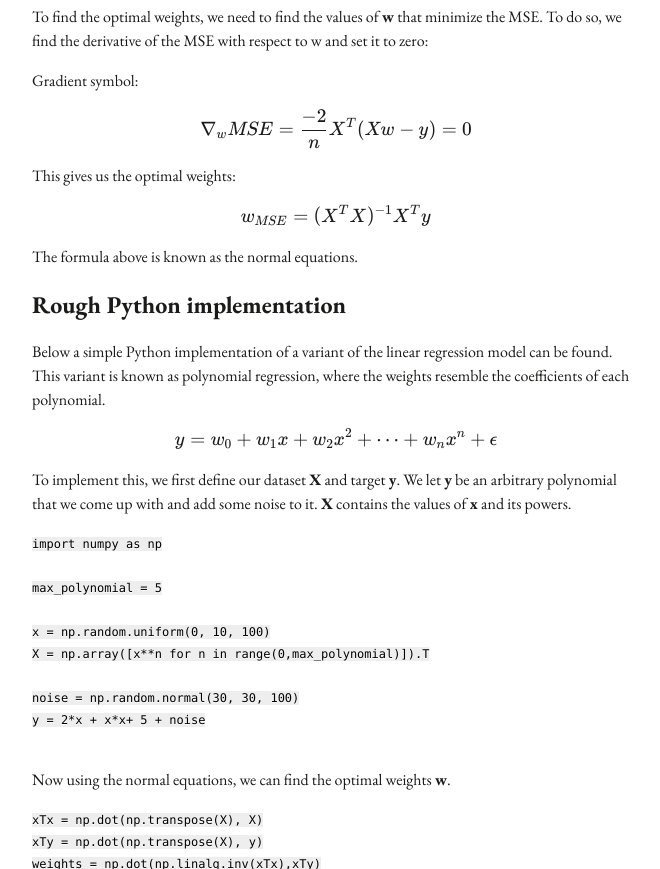
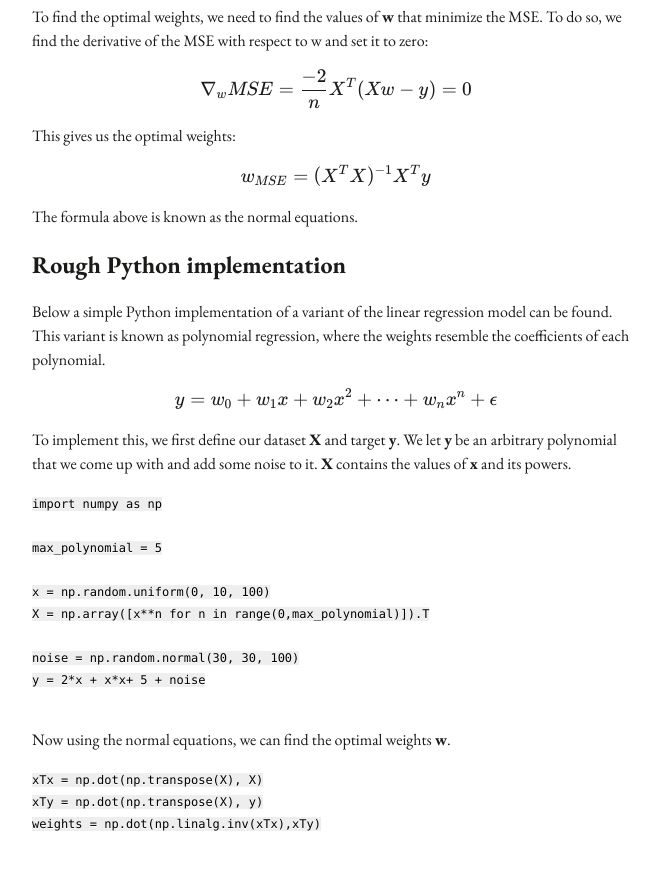
Before and after one commit to daanklijn/daanklijn.github.com, an Eleventy site: page content/blog/1-linear-regression/1-linear-regression.md in a window 1280 px wide. Shown: the part 1109-1978 px from the top of the page, without its empty margins (304-964 px from the left). Built offline with nearby package versions, Linux system fonts and the light colour scheme; Eleventy itself is replaced by a stand-in of ours; some packages are replaced by stand-ins of ours; code samples lack their colours; files that its build step writes are made by us from their sources; what zod, zod-validation-error would draw is missing.

Commit message:
Fix typo

```diff
--- a/content/blog/1-linear-regression/1-linear-regression.md
+++ b/content/blog/1-linear-regression/1-linear-regression.md
@@ -37,8 +37,6 @@ $$ = \frac{1}{n} (Xw - y)^T (Xw - y)$$
 
 To find the optimal weights, we need to find the values of **w** that minimize the MSE.
 To do so, we find the derivative of the MSE with respect to w and set it to zero:
-
-Gradient symbol:
 
 $$\nabla_{w} MSE = \frac{-2}{n} X^T (Xw - y) = 0$$
 
```
